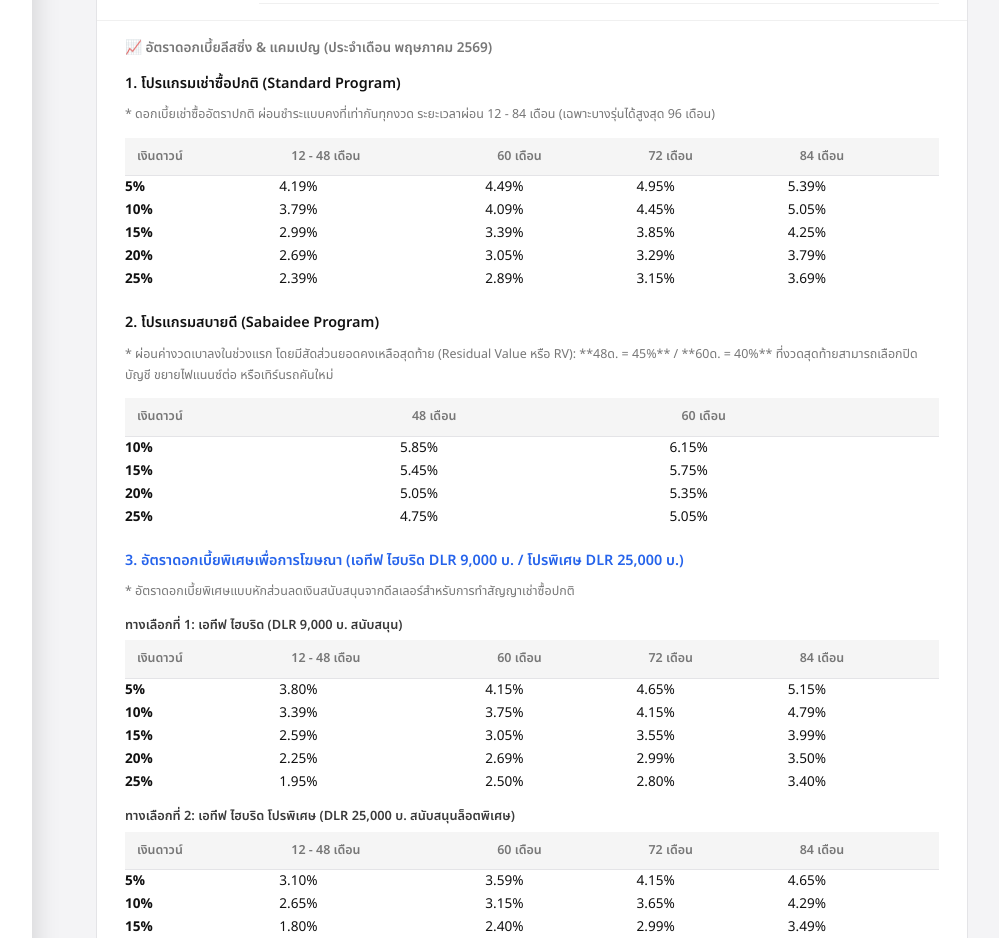
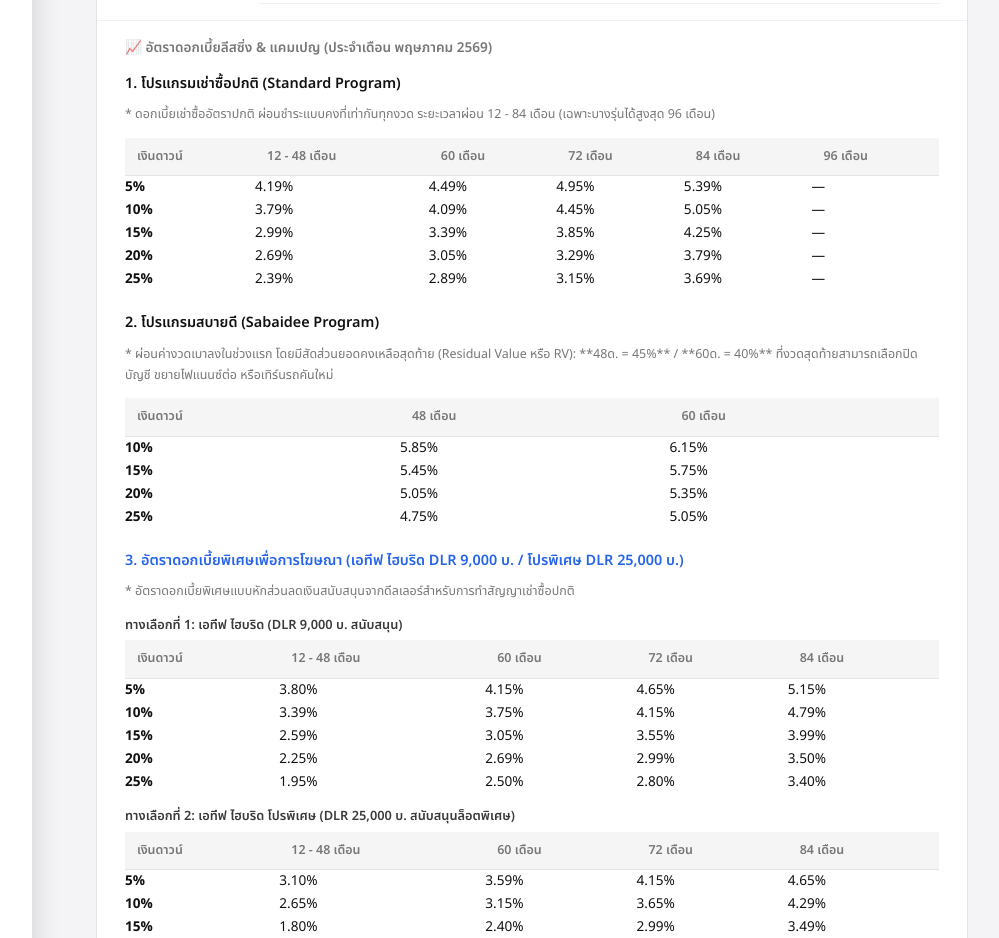
Before and after one commit to nuttempo/Toyota-course, a React (Vite) app: page / in a window 1280 px wide. Shown: the part 1660-2598 px from the top of the page, without its empty margins (248-1247 px from the left). Built offline with nearby package versions, Linux system fonts and the light colour scheme.

Commit message:
feat: add 96-month interest rate column to standard leasing tables

```diff
--- a/src/components/CarCard.jsx
+++ b/src/components/CarCard.jsx
@@ -6,7 +6,7 @@ import { DESC } from '../data/desc';
 import { carImage } from '../data/carImages';
 import { VIDEO_MAP } from '../data/videos';
 import { getGroupOfVariant } from '../data/groups';
-import { getInterestRateForCode, getInsuranceMarkupForCode, getAdSpecialRateForCode } from '../data/interestRates';
+import { getInterestRateForCode, getInsuranceMarkupForCode, getAdSpecialRateForCode, get96MonthRate } from '../data/interestRates';
 import { IconFile } from './Icons';
 import TechDetail from './TechDetail';
 import YouTubeEmbed from './YouTubeEmbed';
@@ -202,18 +202,23 @@ export default function CarCard({ code, car, onSelectVariant }) {
                     <th>60 เดือน</th>
                     <th>72 เดือน</th>
                     <th>84 เดือน</th>
+                    <th>96 เดือน</th>
                   </tr>
                 </thead>
                 <tbody>
-                  {rateInfo.standard.map((r, i) => (
+                  {rateInfo.standard.map((r, i) => {
+                    const m96Value = get96MonthRate(code, r.down);
+                    return (
                       <tr key={i}>
                         <td><strong>{r.down}</strong></td>
                         <td>{r.m48}</td>
                         <td>{r.m60}</td>
                         <td>{r.m72}</td>
                         <td>{r.m84}</td>
+                        <td style={m96Value !== '—' ? { color: 'var(--blue)', fontWeight: 600 } : {}}>{m96Value}</td>
                       </tr>
-                  ))}
+                    );
+                  })}
                 </tbody>
               </table>
             </div>
--- a/src/data/interestRates.js
+++ b/src/data/interestRates.js
@@ -326,3 +326,37 @@ const AD_SPECIAL_RATES = {
 export function getAdSpecialRateForCode(code) {
   return AD_SPECIAL_RATES[code] || null;
 }
+
+export function get96MonthRate(code, down) {
+  // Group A: Yaris Cross, bZ4X (listed in group A column)
+  if (code === 'yariscross' || code === 'yariscross_nightshade' || code === 'bz4x') {
+    if (down === '15%') return '4.75%';
+    if (down === '20%') return '4.29%';
+    if (down === '25%') return '4.19%';
+  }
+
+  // Group B: Fortuner, Land Cruiser FJ
+  if (code.startsWith('fortuner_') || code === 'landcruiser_fj') {
+    if (down === '15%') return '4.69%';
+    if (down === '20%') return '4.25%';
+    if (down === '25%') return '4.09%';
+  }
+
+  // Group C: Revo 4x4 & 4TREX
+  const isGroupCRevo4x4 = ['hilux_revo_standard', 'hilux_revo_zedition', 'hilux_travo_standard_4trex', 'hilux_travo_prerunner_4trex', 'hilux_travo_overland'].includes(code);
+  if (isGroupCRevo4x4) {
+    if (down === '15%') return '5.69%';
+    if (down === '20%') return '5.15%';
+    if (down === '25%') return '4.99%';
+  }
+
+  // Group D: Revo D-Cab 4x4 & 4TREX
+  const isGroupDRevo4x4 = ['hilux_travo_e'].includes(code);
+  if (isGroupDRevo4x4) {
+    if (down === '15%') return '5.35%';
+    if (down === '20%') return '4.85%';
+    if (down === '25%') return '4.59%';
+  }
+
+  return '—';
+}
```
Lines whose indentation alone changed are shown as unchanged.
